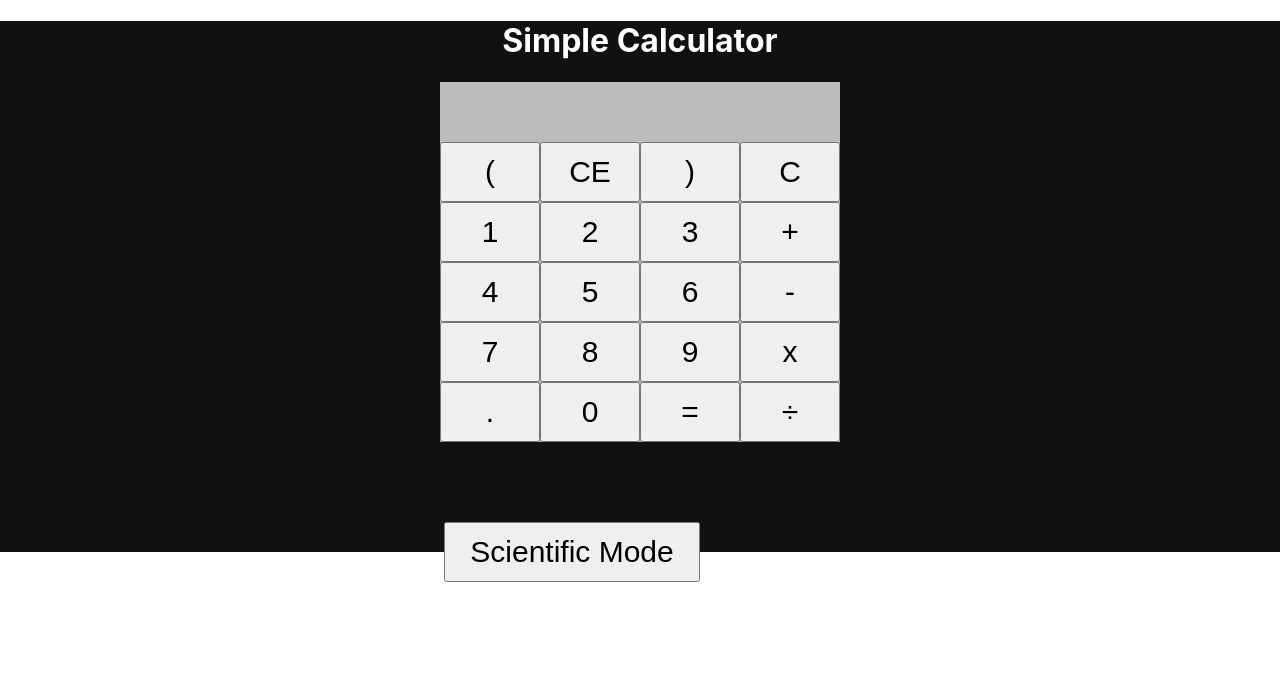
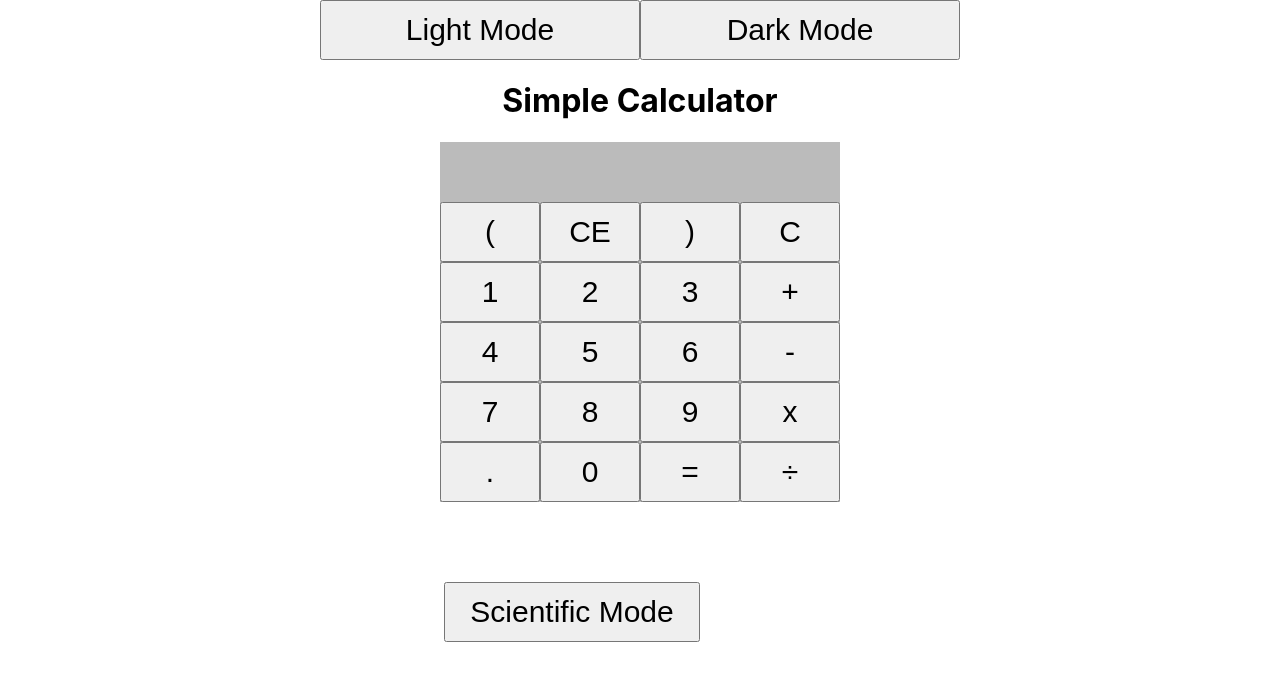
Before and after one commit to BinkitaTiwari/React-Calculator, a React (Create React App) app: page / in a window 1280 px wide. Shown: the top 680 px of the page. Built offline with nearby package versions, Linux system fonts and the light colour scheme.

Commit message:
added the light and dark mode button

```diff
--- a/src/App.js
+++ b/src/App.js
@@ -3,7 +3,7 @@ import './App.css';
 import ResultComponent from './Components/ResultComponent';
 import KeyPad from "./Components/keyPad";
 import Button1 from "./Components/Button";
-import './Styles/Theme.css';
+//import './Styles/Theme.css';
 
 
 class App extends Component {
@@ -13,7 +13,7 @@ class App extends Component {
         this.state = {
             result: " ",
             isShowing:false,
-            theme: 'dark'
+            //theme: 'dark'
 
         }
     }
@@ -89,12 +89,23 @@ class App extends Component {
 
 
     }
+    changeColor1=()=>{
+        document.body.style.background = "White";
+        document.body.style.color = "black";
+    }
 
+    changeColor2=()=>{
+        document.body.style.background = "black";
+        document.body.style.color = "white";
+    }
 
 
     render() {
         return (
             <div className={`App ${this.state.theme}`}>
+
+                <button onClick={this.changeColor1} id="btn1">Light Mode</button>
+                <button onClick={this.changeColor2} id="btn2">Dark Mode</button>
 
                 <div className="calculator-body">
                     <h1>Simple Calculator</h1>
```
Also changed, not shown: 1 other file (tests, documents, lock files or other folders).
